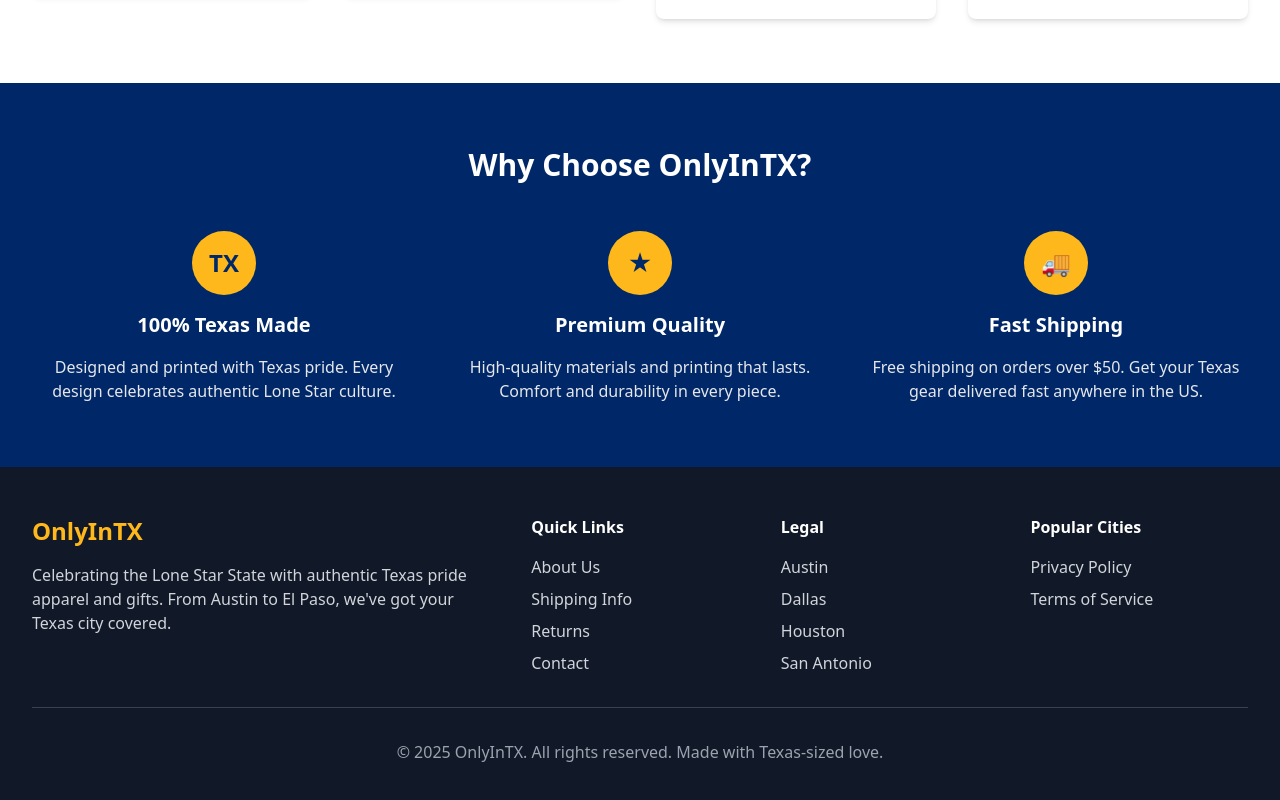
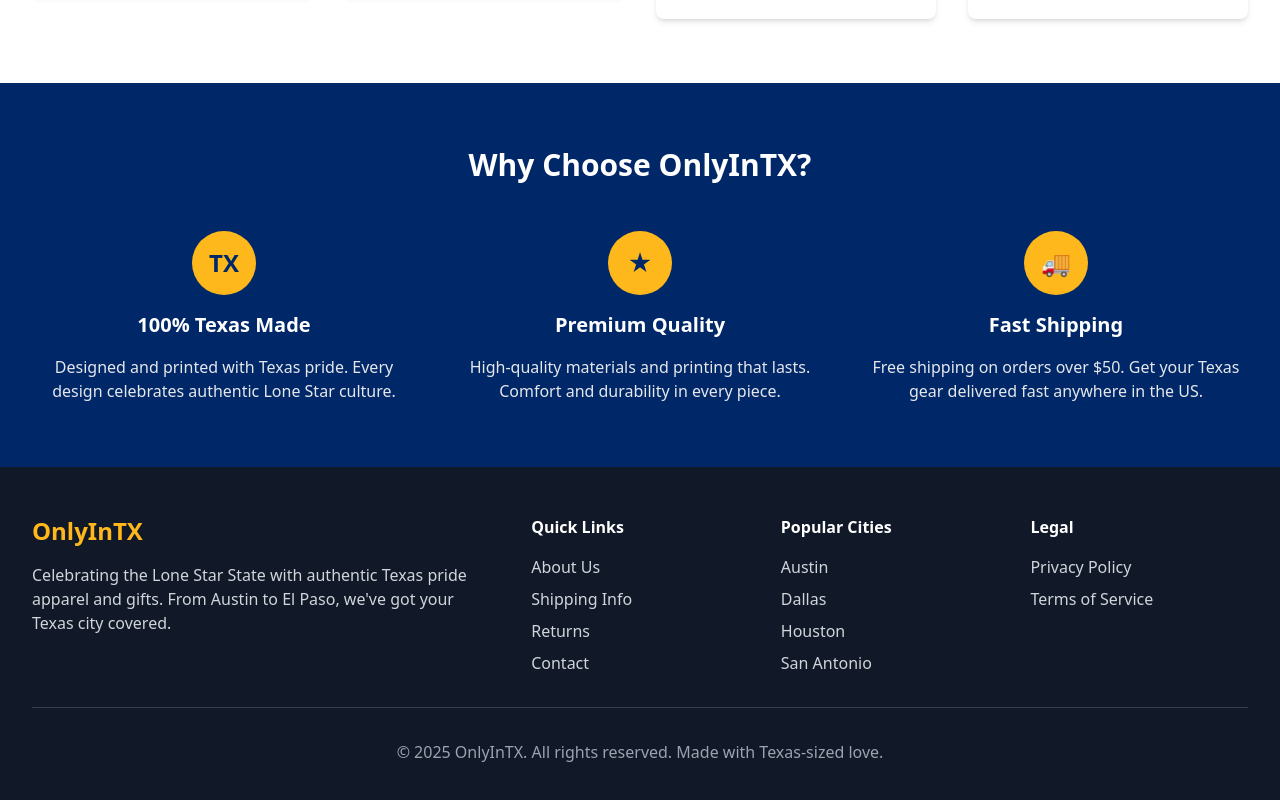
Before and after one commit to onlyintx2024/onlyintx-store, a Next.js app: page / in a window 1280 px wide. Shown: the part 1533-2333 px from the top of the page. Built offline with nearby package versions, Linux system fonts and the light colour scheme.

Commit message:
Swap Titles

```diff
--- a/components/Layout.js
+++ b/components/Layout.js
@@ -115,7 +115,7 @@ export default function Layout({ children }) {
             </div>
 
             <div>
-              <h4 className="font-semibold mb-4">Legal</h4>
+              <h4 className="font-semibold mb-4">Popular Cities</h4>
               <ul className="space-y-2 text-gray-300">
                 <li><Link href="/austin" className="hover:text-texas-gold">Austin</Link></li>
                 <li><Link href="/dallas" className="hover:text-texas-gold">Dallas</Link></li>
@@ -126,7 +126,7 @@ export default function Layout({ children }) {
             </div>
 
             <div>
-              <h4 className="font-semibold mb-4">Popular Cities</h4>
+              <h4 className="font-semibold mb-4">Legal</h4>
               <ul className="space-y-2 text-gray-300">
                 <li><Link href="/privacy" className="hover:text-texas-gold">Privacy Policy</Link></li>
                 <li><Link href="/terms" className="hover:text-texas-gold">Terms of Service</Link></li>
```
